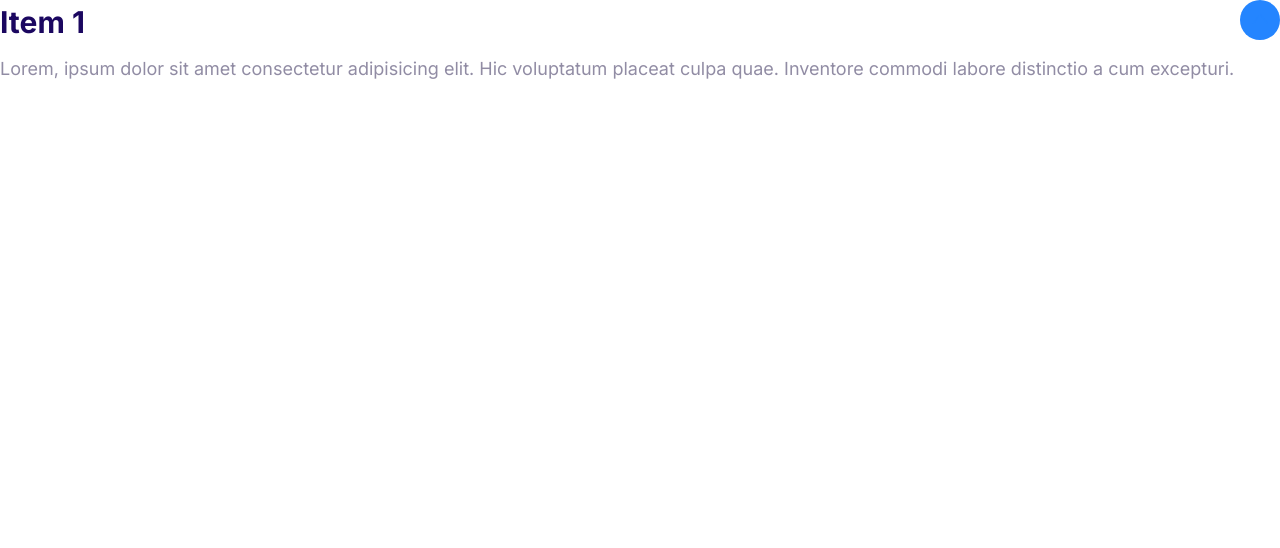
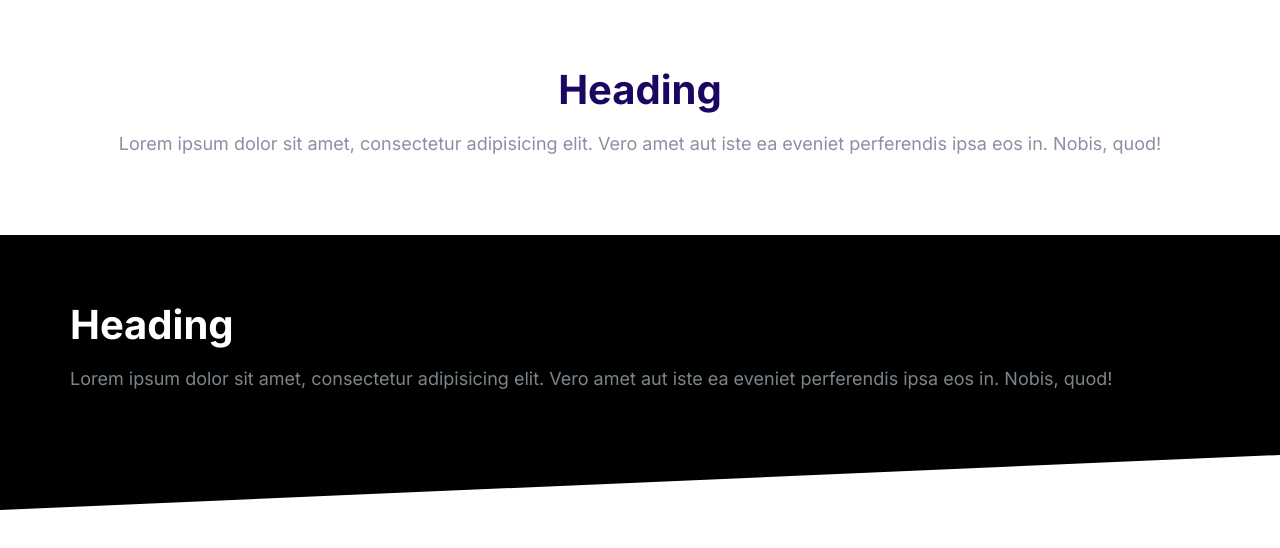
Before and after one commit to hmirza0077/moshify, a plain HTML site: page index.html in a window 1280 px wide. Drawn offline with Linux system fonts and the light colour scheme.

Commit message:
Blocks added.

```diff
--- a/css/styles.css
+++ b/css/styles.css
@@ -588,3 +588,42 @@ a {
     max-height: 100vh;
     opacity: 1;
 }
+
+/* Blocks */
+
+.block {
+    --padding-vertical: 6rem;
+    padding: var(--padding-vertical) 2rem;
+}
+
+.block__heading {
+    margin-top: 0;
+}
+
+.block--dark {
+    background: #000;
+    color: #7b858b;
+}
+
+.block--dark .block__heading {
+    color: #fff;
+}
+
+.block--skewed-right {
+    padding-bottom: calc(var(--padding-vertical) + 4rem);
+    clip-path: polygon(0% 0%, 100% 0%, 100% 100%, 0% 80%);
+}
+
+.block--skewed-left {
+    padding-bottom: calc(var(--padding-vertical) + 4rem);
+    clip-path: polygon(0% 0%, 100% 0%, 100% 80%, 0% 100%);
+}
+
+.block__header {
+    text-align: center;
+}
+
+.container {
+    max-width: 1140px;
+    margin: 0 auto;
+}
--- a/index.html
+++ b/index.html
@@ -15,18 +15,24 @@
     <link rel="stylesheet" href="css/styles.css" />
   </head>
   <body>
-    <div class="collapsible collapsible--expanded">
-      <header class="collapsible__header">
-        <h2 class="collapsible__heading">Item 1</h2>
-        <svg class="icon icon--primary collapsible__chevron">
-          <use xlink:href="../images/sprite.svg#chevron"></use>
-        </svg>
+    <section class="block container">
+      <header class="block__header">
+        <h2 class="block__heading">Heading</h2>
+        <p>
+          Lorem ipsum dolor sit amet, consectetur adipisicing elit. Vero amet
+          aut iste ea eveniet perferendis ipsa eos in. Nobis, quod!
+        </p>
       </header>
-      <div class="collapsible__content">
-        Lorem, ipsum dolor sit amet consectetur adipisicing elit. Hic voluptatum
-        placeat culpa quae. Inventore commodi labore distinctio a cum excepturi.
+    </section>
+    <section class="block block--dark block--skewed-left">
+      <div class="container">
+        <h2 class="block__heading">Heading</h2>
+        <p>
+          Lorem ipsum dolor sit amet, consectetur adipisicing elit. Vero amet aut
+          iste ea eveniet perferendis ipsa eos in. Nobis, quod!
+        </p>
       </div>
-    </div>
+    </section>
     <script src="./js/main.js"></script>
   </body>
 </html>
```
Also changed, not shown: components/blocks.html (added, +18 -0 lines).
